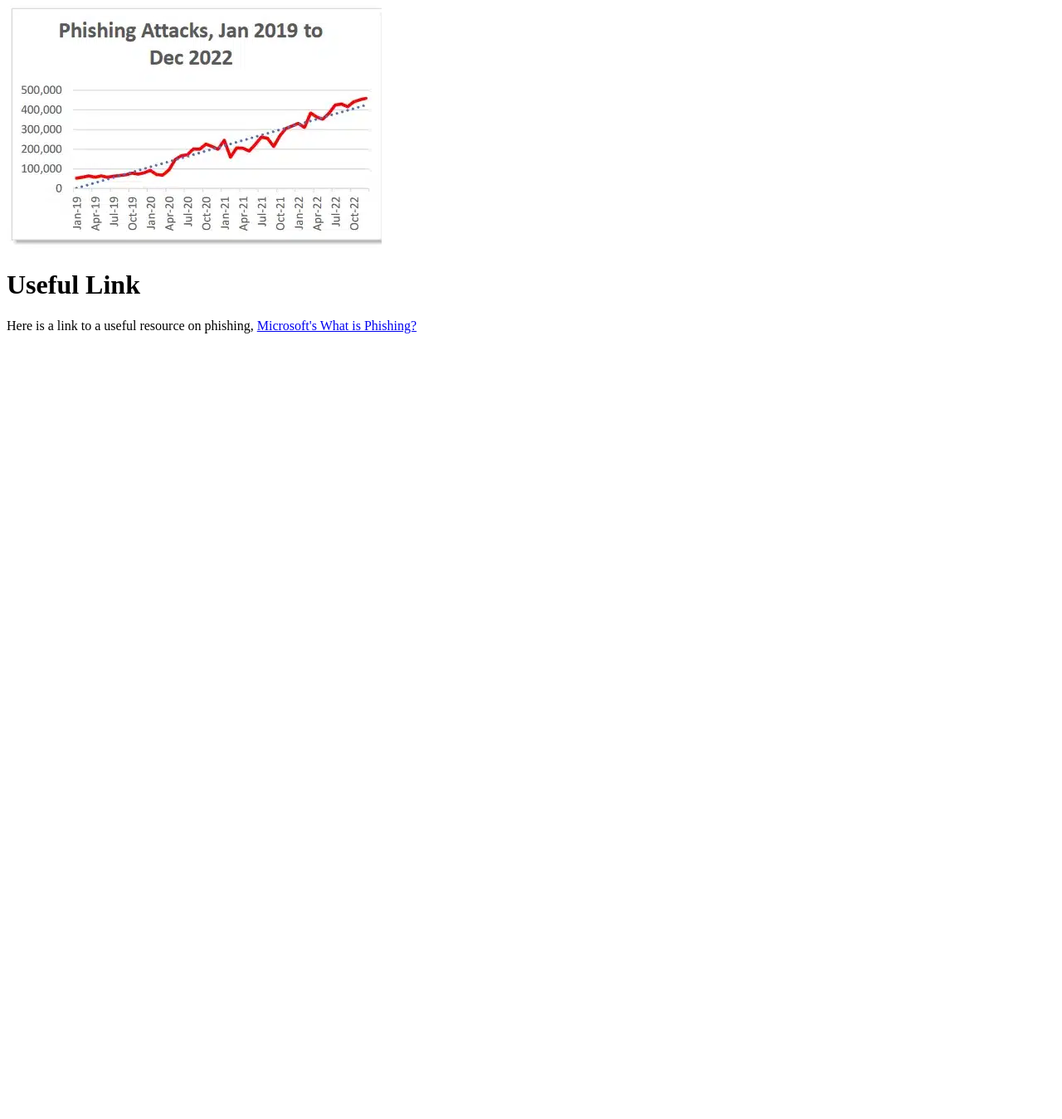
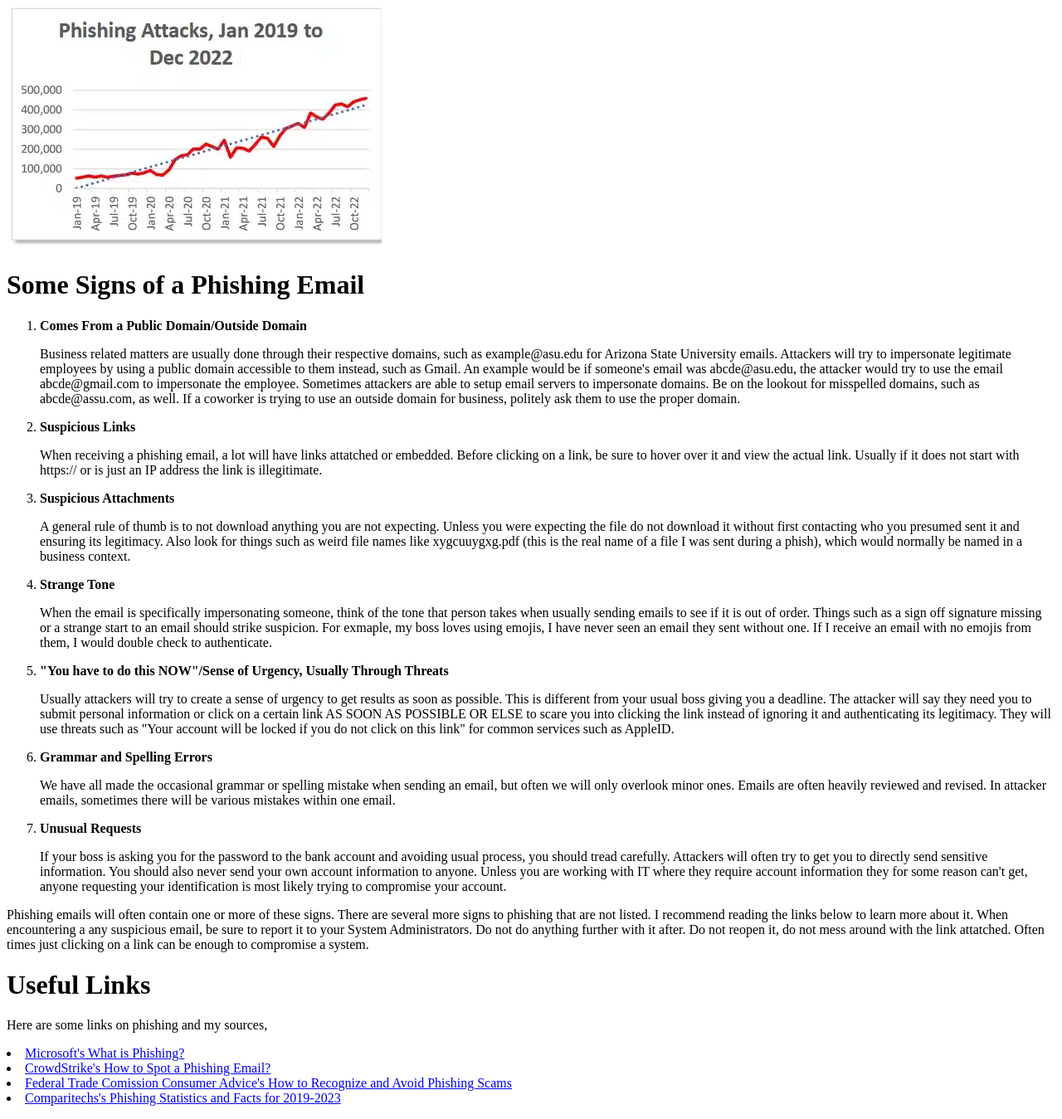
Before and after one commit to esevertson02/esevertson02.github.io, a plain HTML site: page PhishingInfo.html in a window 1280 px wide. Shown: the part 310-1659 px from the top of the page at 83% size. Before the commit the page ends 800 px from the top, so only its background shows below. Drawn offline with Linux system fonts and the light colour scheme.

Commit message:
Update da info

```diff
--- a/PhishingInfo.html
+++ b/PhishingInfo.html
@@ -21,9 +21,55 @@
     number has only grown with time. The fact phishing is still so common means it still works. Below are some methods
     to identify some of the signs of a phishing email.</p>
 <img src="images/phishingstats.webp">
-<h1>Useful Link</h1>
-<p>Here is a link to a useful resource on phishing, <a
+<h1>Some Signs of a Phishing Email</h1>
+<ol>
+    <li><b>Comes From a Public Domain/Outside Domain</b>
+        <p>
+            Business related matters are usually done through their respective domains, such as example@asu.edu for Arizona State University emails. Attackers will try to impersonate legitimate employees by using a public domain accessible to them instead, such as Gmail. An example would be if someone's email was abcde@asu.edu, the attacker would try to use the email abcde@gmail.com to impersonate the employee. Sometimes attackers are able to setup email servers to impersonate domains. Be on the lookout for misspelled domains, such as abcde@assu.com, as well. If a coworker is trying to use an outside domain for business, politely ask them to use the proper domain.
+        </p></li>
+        <li><b>Suspicious Links</b>
+        <p>
+            When receiving a phishing email, a lot will have links attatched or embedded. Before clicking on a link, be sure to hover over it and view the actual link. Usually if it does not start with https:// or is just an IP address the link is illegitimate.
+        </p></li>
+        <li><b>Suspicious Attachments</b>
+            <p>
+                A general rule of thumb is to not download anything you are not expecting. Unless you were expecting the file do not download it without first contacting who you presumed sent it and ensuring its legitimacy. Also look for things such as weird file names like xygcuuygxg.pdf (this is the real name of a file I was sent during a phish), which would normally be named in a business context.
+            </p></li>
+        <li><b>Strange Tone</b>
+            <p>
+                When the email is specifically impersonating someone, think of the tone that person takes when usually sending emails to see if it is out of order. Things such as a sign off signature missing or a strange start to an email should strike suspicion. For exmaple, my boss loves using emojis, I have never seen an email they sent without one. If I receive an email with no emojis from them, I would double check to authenticate.
+            </p></li>
+        <li><b>"You have to do this NOW"/Sense of Urgency, Usually Through Threats</b>
+            <p>
+                Usually attackers will try to create a sense of urgency to get results as soon as possible. This is different from your usual boss giving you a deadline. The attacker will say they need you to submit personal information or click on a certain link AS SOON AS POSSIBLE OR ELSE to scare you into clicking the link instead of ignoring it and authenticating its legitimacy. They will use threats such as "Your account will be locked if you do not click on this link" for common services such as AppleID.
+            </p></li>
+            <li><b>Grammar and Spelling Errors</b>
+                <p>
+                    We have all made the occasional grammar or spelling mistake when sending an email, but often we will only overlook minor ones. Emails are often heavily reviewed and revised. In attacker emails, sometimes there will be various mistakes within one email.
+                </p></li>
+                <li><b>Unusual Requests</b>
+                    <p>
+                        If your boss is asking you for the password to the bank account and avoiding usual process, you should tread carefully. Attackers will often try to get you to directly send sensitive information. You should also never send your own account information to anyone. Unless you are working with IT where they require account information they for some reason can't get, anyone requesting your identification is most likely trying to compromise your account.
+                    </p></li>
+
+
+</ol>
+<p>Phishing emails will often contain one or more of these signs. There are several more signs to phishing that are not listed. I recommend reading the links below to learn more about it. When encountering a any suspicious email, be sure to report it to your System Administrators. Do not do anything further with it after. Do not reopen it, do not mess around with the link attatched. Often times just clicking on a link can be enough to compromise a system. </p>
+<h1>Useful Links</h1>
+
+<p>Here are some links on phishing and my sources,<li> <a
         href="https://www.microsoft.com/en-us/security/business/security-101/what-is-phishing?&ef_id=_k_Cj0KCQjw3JanBhCPARIsAJpXTx4q0mlObLW34V1WNy-2E8-oGjaOazS5xcxmenTLYy1SHPg8KU-uXRQaAhTzEALw_wcB_k_&OCID=AIDcmmdamuj0pc_SEM__k_Cj0KCQjw3JanBhCPARIsAJpXTx4q0mlObLW34V1WNy-2E8-oGjaOazS5xcxmenTLYy1SHPg8KU-uXRQaAhTzEALw_wcB_k_&gclid=Cj0KCQjw3JanBhCPARIsAJpXTx4q0mlObLW34V1WNy-2E8-oGjaOazS5xcxmenTLYy1SHPg8KU-uXRQaAhTzEALw_wcB">Microsoft's
-        What is Phishing?</p>
+        What is Phishing?</li>
+        <li> <a
+            href="https://www.crowdstrike.com/cybersecurity-101/phishing/how-to-spot-a-phishing-email/">CrowdStrike's
+            How to Spot a Phishing Email?</li>
+            <li> <a
+                href="https://consumer.ftc.gov/articles/how-recognize-and-avoid-phishing-scams">Federal Trade Comission Consumer Advice's
+                How to Recognize and Avoid Phishing Scams</li>
+                <li> <a
+                    href="https://www.comparitech.com/blog/vpn-privacy/phishing-statistics-facts/">Comparitechs's
+                    Phishing Statistics and Facts for 2019-2023</li>
+
+    </p>
 
 </html>
```
